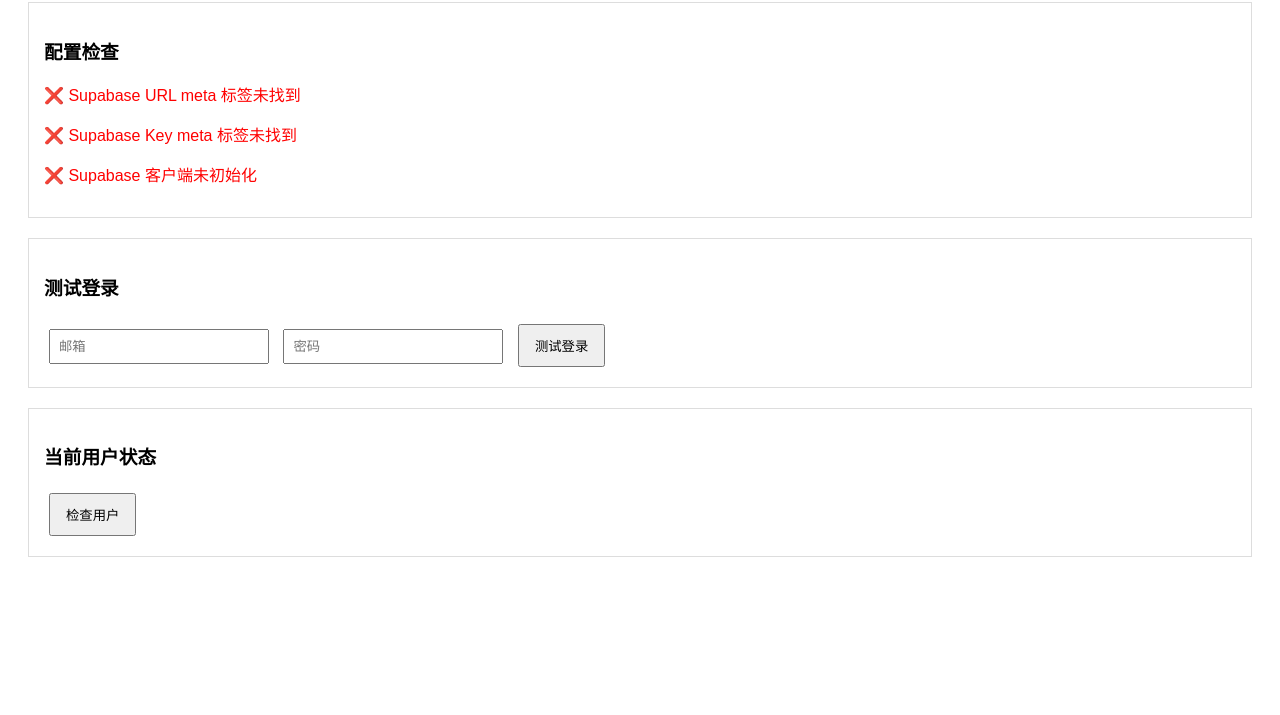
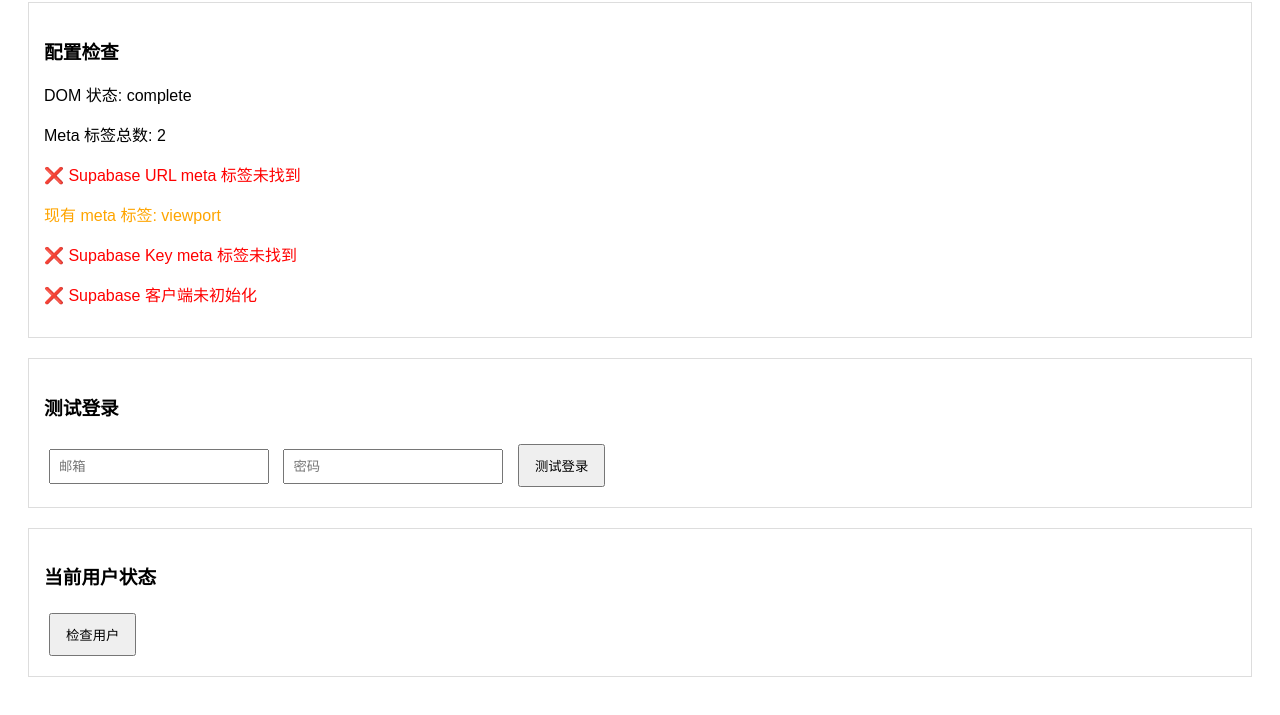
Before and after one commit to StevenGrow/ai-tools-navigation, a website: page debug-auth.html in a window 1280 px wide. Shown: the part 115-830 px from the top of the page. Before the commit the page ends 800 px from the top, so only its background shows below. Drawn offline with nearby package versions, Linux system fonts and the light colour scheme.

Commit message:
修复调试页面 - 改善 DOM 加载时机和调试信息

```diff
--- a/debug-auth.html
+++ b/debug-auth.html
@@ -44,15 +44,31 @@
         // 配置检查
         function checkConfig() {
             const configDiv = document.getElementById('configCheck');
+
+            // 调试信息
+            console.log('=== 配置检查开始 ===');
+            console.log('DOM 状态:', document.readyState);
+            console.log('所有 meta 标签:', document.querySelectorAll('meta'));
+
             const urlMeta = document.querySelector('meta[name="supabase-url"]');
             const keyMeta = document.querySelector('meta[name="supabase-key"]');
 
+            console.log('URL Meta:', urlMeta);
+            console.log('Key Meta:', keyMeta);
+
             let html = '';
+
+            // 添加 DOM 状态信息
+            html += `<p class="info">DOM 状态: ${document.readyState}</p>`;
+            html += `<p class="info">Meta 标签总数: ${document.querySelectorAll('meta').length}</p>`;
 
             if (urlMeta) {
                 html += `<p class="success">✅ Supabase URL: ${urlMeta.getAttribute('content')}</p>`;
             } else {
                 html += `<p class="error">❌ Supabase URL meta 标签未找到</p>`;
+                // 列出所有 meta 标签用于调试
+                const allMetas = Array.from(document.querySelectorAll('meta')).map(m => m.getAttribute('name')).filter(Boolean);
+                html += `<p class="warning">现有 meta 标签: ${allMetas.join(', ')}</p>`;
             }
 
             if (keyMeta) {
@@ -127,8 +143,12 @@
         }
 
         // 页面加载时检查配置
+        document.addEventListener('DOMContentLoaded', () => {
+            setTimeout(checkConfig, 500); // 等待 DOM 完全加载
+        });
+
         window.addEventListener('load', () => {
-            setTimeout(checkConfig, 1000); // 等待配置加载
+            setTimeout(checkConfig, 1000); // 再次检查确保配置加载
         });
     </script>
 </body>
```
